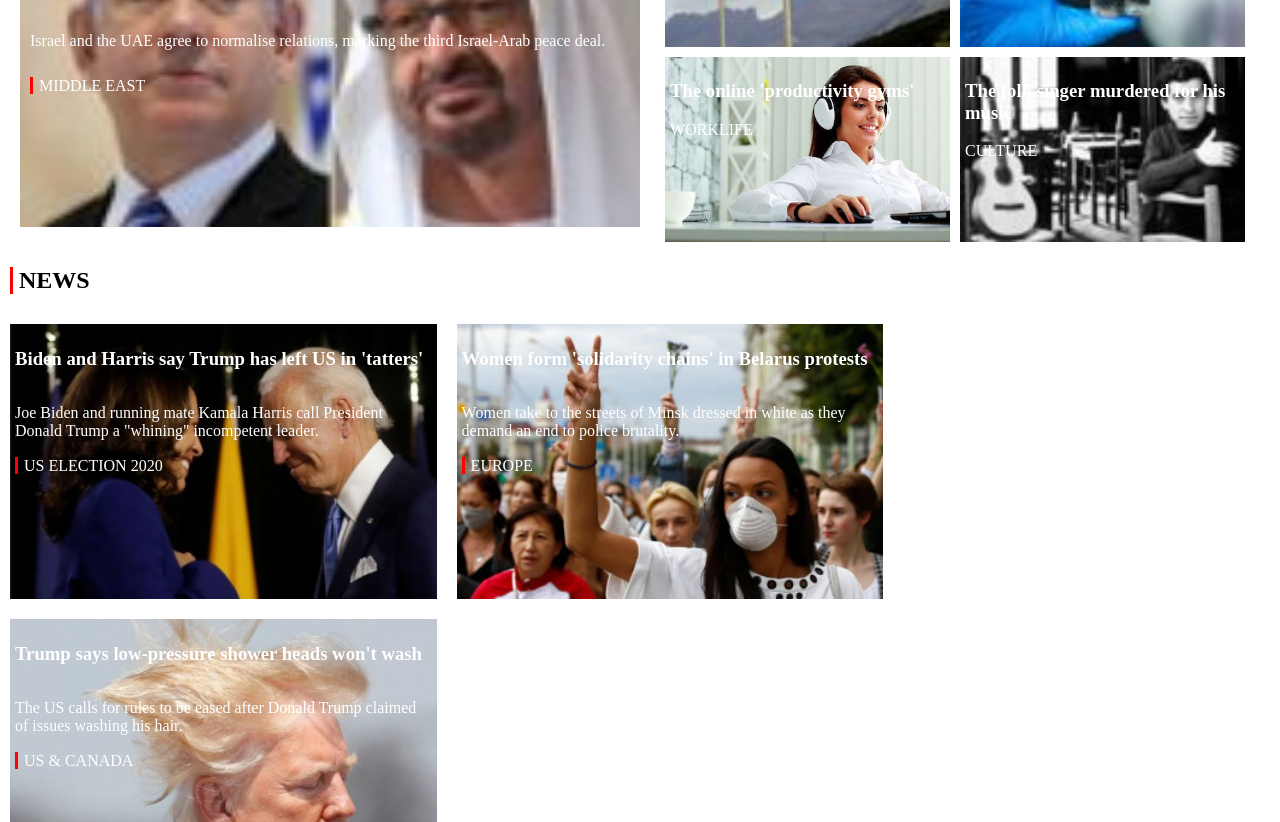
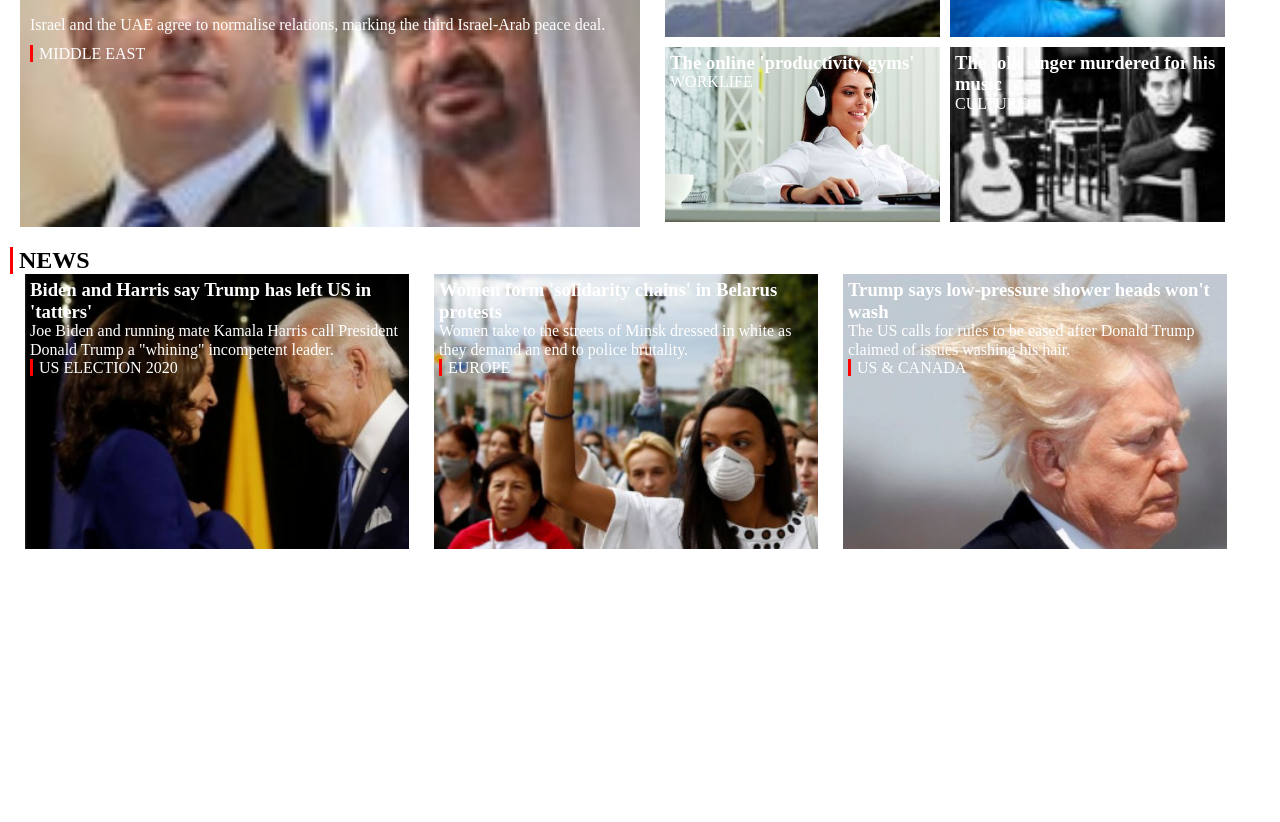
Before and after one commit to JohnMichaelD/bbcWebsiteClone, a plain HTML site: page index.html in a window 1280 px wide. Shown: the part 231-1053 px from the top of the page. After the commit the page ends 800 px from the top, so only its background shows below. Drawn offline with Linux system fonts and the light colour scheme.

Commit message:
border box

```diff
--- a/style.css
+++ b/style.css
@@ -352,6 +352,12 @@
      Layout
   ///////////////////////////////*/
 
+  * {
+    box-sizing: border-box;
+    padding: 0;
+    margin: 0;
+}
+
   .bbcLogo,
   .signInContainer,
   nav,
@@ -518,12 +524,12 @@ a:visited {
 .newStories {
     box-sizing: border-box;
     height: 275px;
-    width: 33.33%;
+    width: 30%;
     background-repeat: no-repeat;
     background-size: cover;
     color: white;
-    margin: 10px;
     padding: 5px;
+    margin-left: 25px;
 }
 
 .newsStory1 {
```
